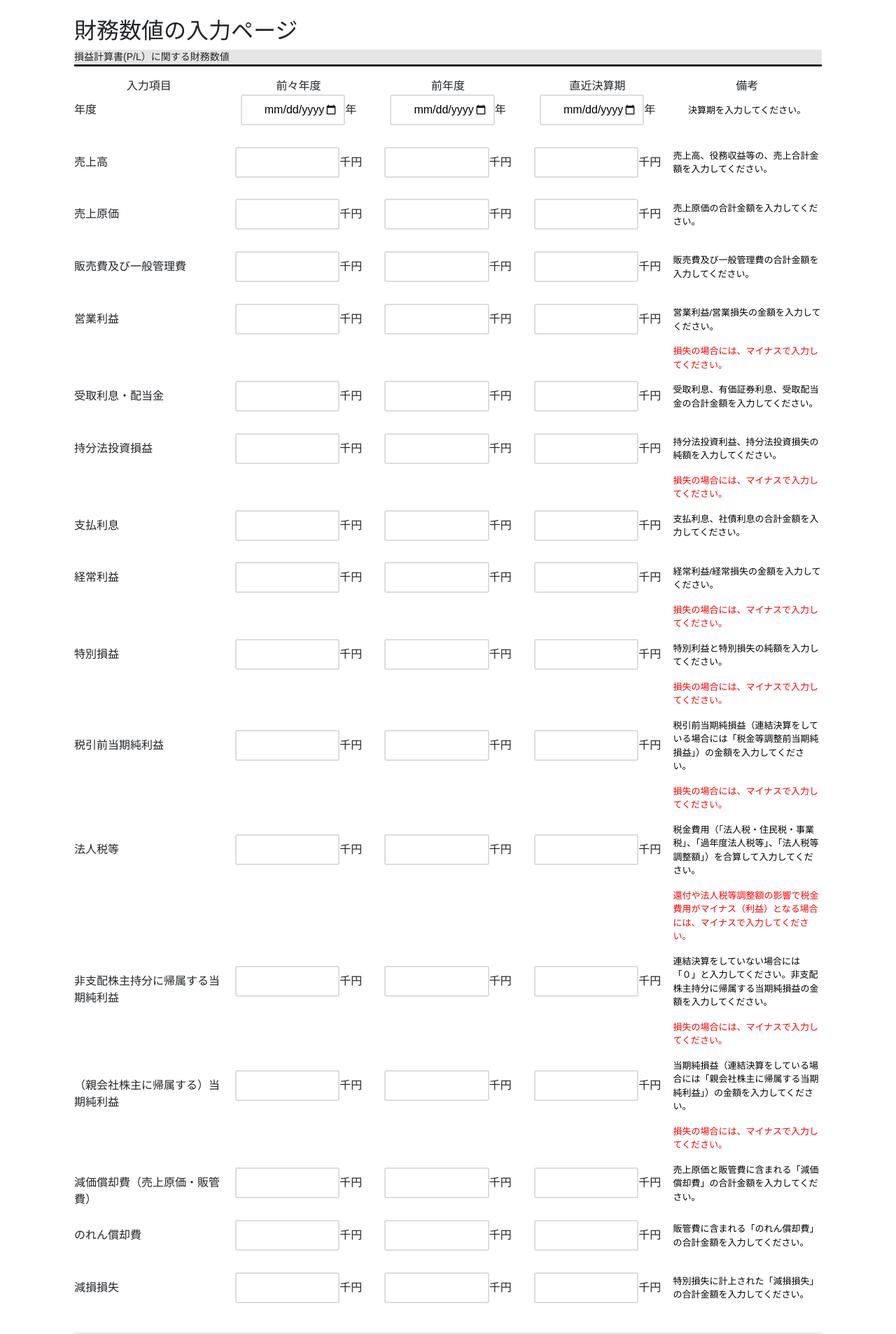
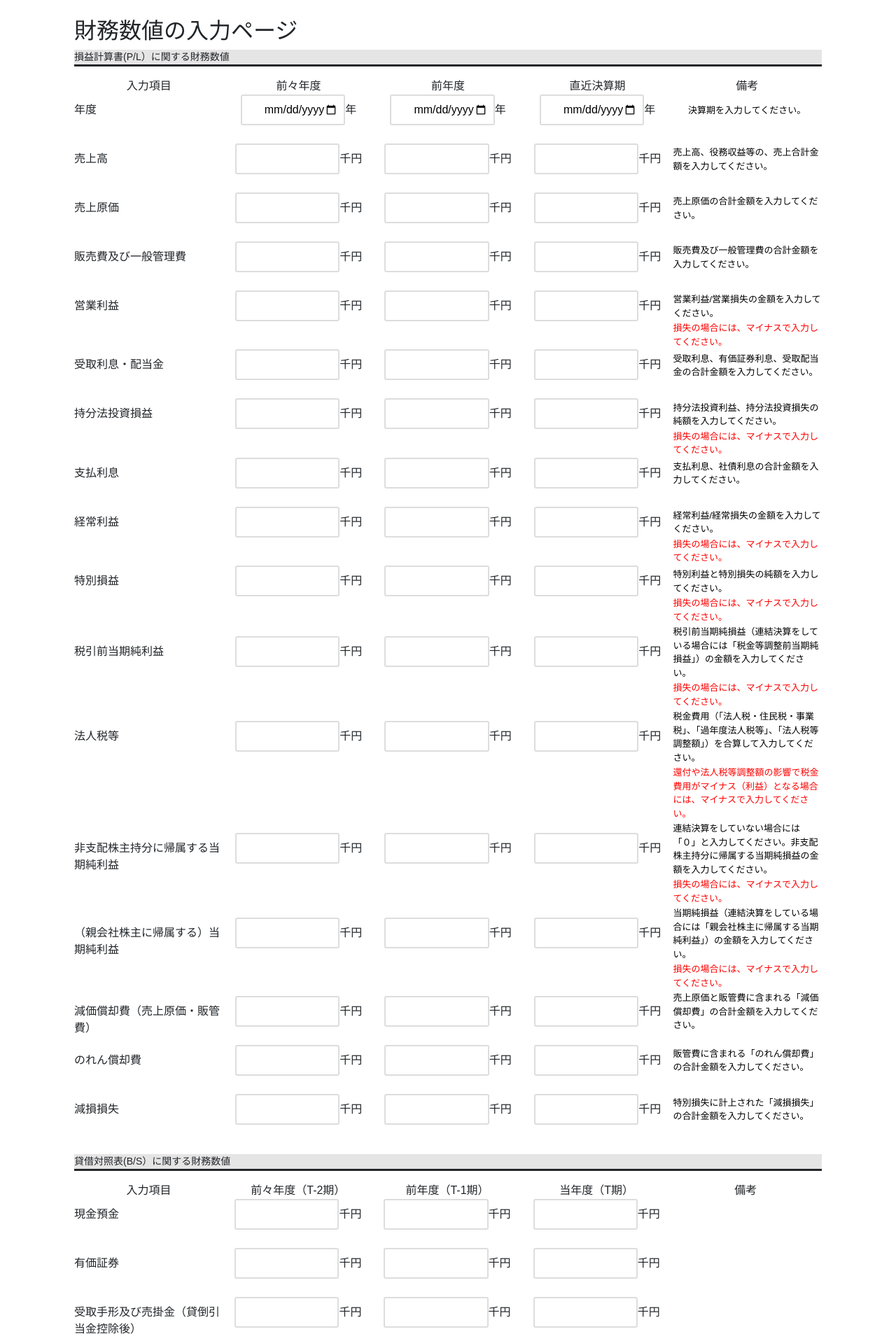
Before and after one commit to AtsushiArai/WebApps, a Django app: page /valuation/ in a window 1280 px wide. Shown: the part 532-2438 px from the top of the page at 70% size. Run offline with Django 3.2, Linux system fonts and the light colour scheme; some libraries are stand-ins or nearby versions.

Commit message:
stylesheet fix.

```diff
--- a/valuation/static/valuation/css/style.css
+++ b/valuation/static/valuation/css/style.css
@@ -76,8 +76,6 @@ input {
     font-size: small;
     margin: 0rem;
     padding: 1px;
-    padding-top: 0.5rem;
-    padding-bottom: 0.5rem;
 }
 
 .td .detail-notice {
@@ -88,8 +86,6 @@ input {
     color: red;
     margin: 0rem;
     padding: 1px;
-    padding-top: 0.5rem;
-    padding-bottom: 0.5rem;
 }
 
 
```
